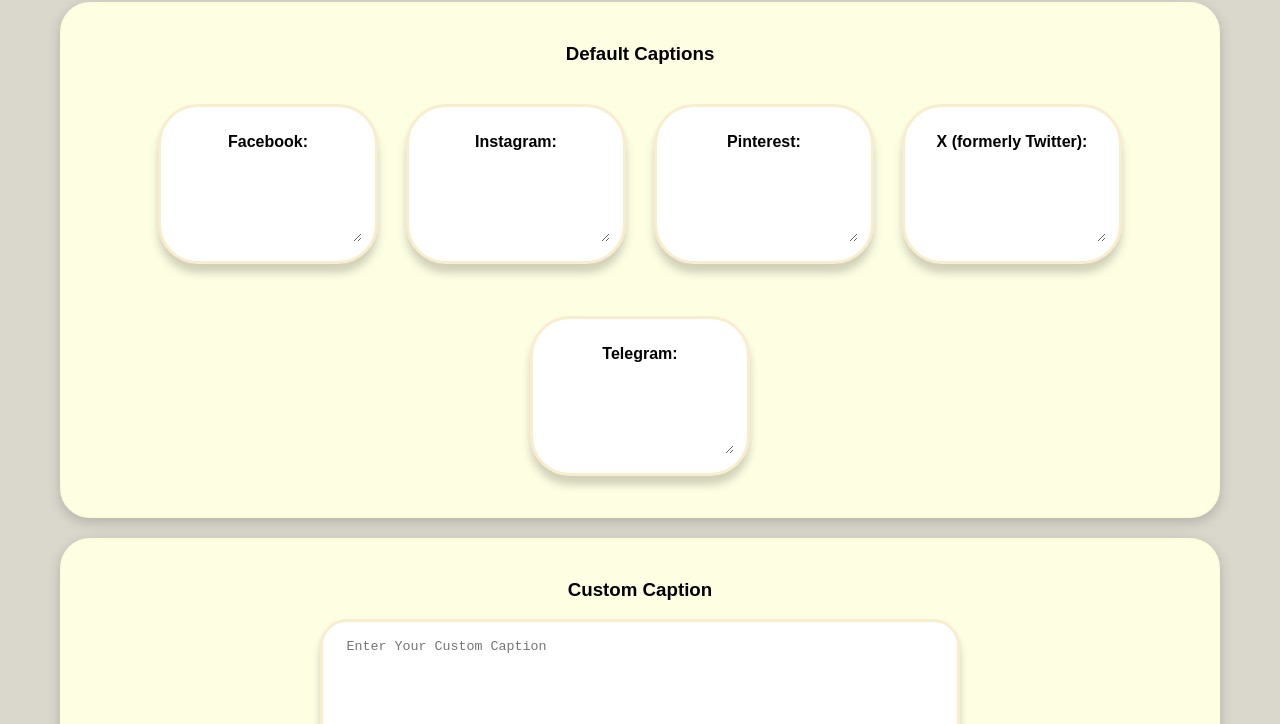
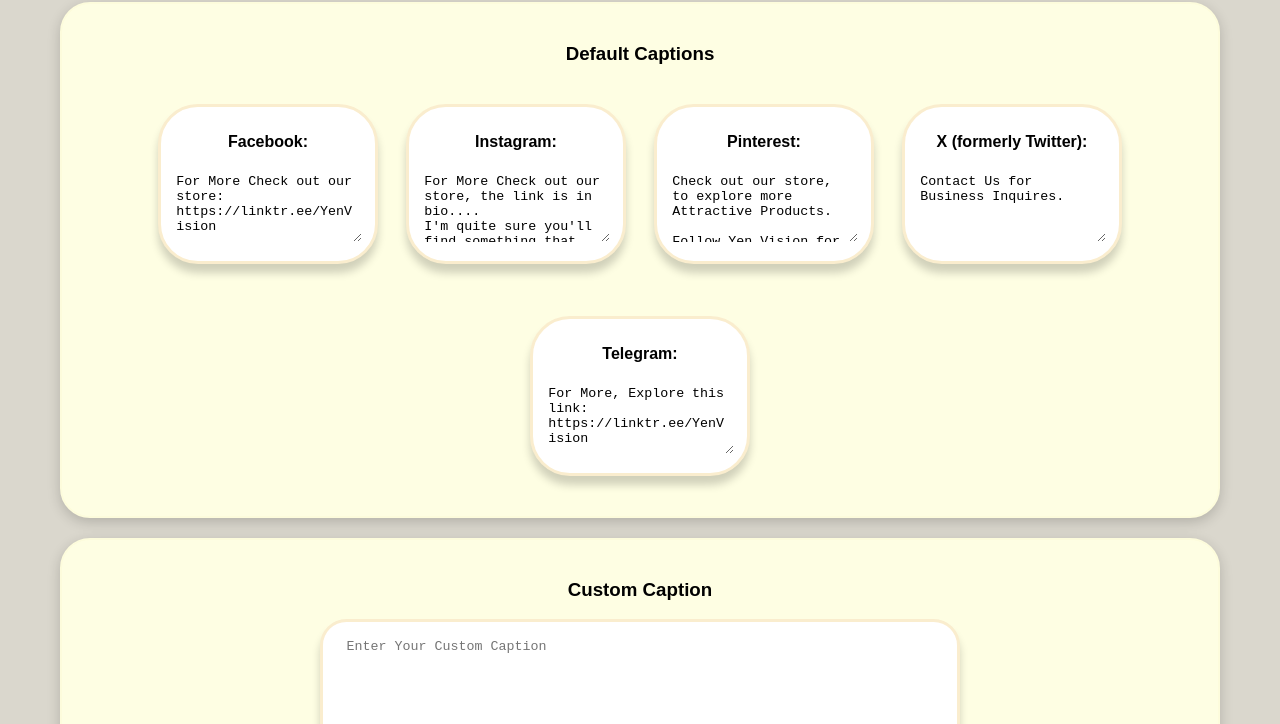
Before and after one commit to YenVision/captions-merger-v1, a plain HTML site: page index.html in a window 1280 px wide. Shown: the part 76-800 px from the top of the page. Drawn offline with Linux system fonts and the light colour scheme.

Commit message:
Update index.html

```diff
--- a/index.html
+++ b/index.html
@@ -60,7 +60,7 @@
             width: 92%; /* Full width of the container */
             box-sizing: border-box;
 			overflow-x: hidden; /* Hide horizontal scrollbar */
-            overflow-y: hidden; /* Allow vertical scrollbar if needed */
+            overflow-y: auto; /* Allow vertical scrollbar if needed */
         }
         .input-box.custom-caption textarea {
             width: 98%; /* Full width of the container */
@@ -174,70 +174,59 @@
                     <h4>Facebook:</h4>
                     <!-- Static default caption for Facebook -->
                     <textarea id="fb_default" readonly>
+For More Check out our store:
+https://linktr.ee/YenVision
 
+Follow @Ye for more amazing products...
+Join us in discovering art that sparks inspiration and adds a touch of creativity to your world.
 
+#homeaccessories #tshirts #patterns #AnimeArt #Stickers #CascadingWaterfall #NatureInspired #animewaterfall #waterfalls #AnimeAesthetic #NatureLovers #AnimeArt #Anime
 
-
-					Default caption for Facebook.
-
-
-
+Contact Us for Business Inquires.
 					</textarea>
                 </div>
                 <div class="input-box">
                     <h4>Instagram:</h4>
                     <!-- Static default caption for Instagram -->
                     <textarea id="ig_default" readonly>
+For More Check out our store, the link is in bio....
+I'm quite sure you'll find something that you love and that speaks to your heart.
 
+Follow @yen_vision for more amazing products....
+Join us in discovering art that sparks inspiration and adds a touch of creativity to your world.
 
+#homedecor #homeaccessories #tshirts #patterns #AnimeArt #Stickers #CascadingWaterfall #NatureInspired #animewaterfall #waterfalls #AnimeAesthetic #NatureLovers #AnimeArt #Anime
 
-
-					Default caption for Instagram.
-
-
-
-					</textarea>
+Contact Us for Business Inquires.</textarea>
                 </div>
                 <div class="input-box">
                     <h4>Pinterest:</h4>
                     <!-- Static default caption for Pinterest -->
                     <textarea id="pin_default" readonly>
+Check out our store, to explore more Attractive Products.
 
+Follow Yen Vision for more amazing products...
+Join us in discovering art that sparks inspiration and adds a touch of creativity to your world.
 
+#homeaccessories #tshirts #patterns #AnimeArt #Stickers #CascadingWaterfall #NatureInspired #animewaterfall #waterfalls #AnimeAesthetic #NatureLovers #AnimeArt #Anime
 
-
-					Default caption for Facebook.
-
-
-
+Contact Us for Business Inquires.
 					</textarea>
                 </div>
                 <div class="input-box">
                     <h4>X (formerly Twitter):</h4>
                     <!-- Static default caption for X (formerly Twitter) -->
-                    <textarea id="x_default" readonly>
-
-
-
-
-					Default caption for Facebook.
-
-
-
-					</textarea>
+                    <textarea id="x_default" readonly>Contact Us for Business Inquires.</textarea>
                 </div>
                 <div class="input-box">
                     <h4>Telegram:</h4>
                     <!-- Static default caption for Telegram -->
                     <textarea id="tel_default" readonly>
+For More, Explore this link: https://linktr.ee/YenVision
 
+I'm quite sure you'll find something that you love and that speaks to your heart....
 
-
-
-					Default caption for Facebook.
-
-
-
+Contact Us for Business Inquires.
 					</textarea>
                 </div>
             </div>
```
